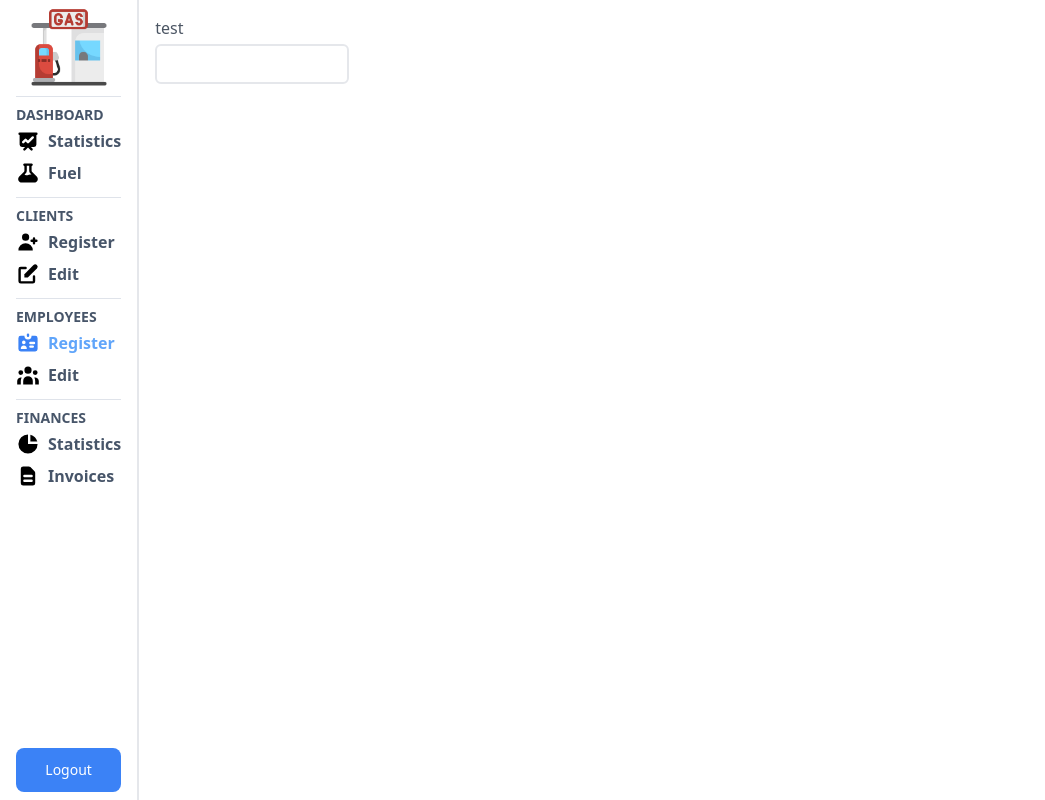
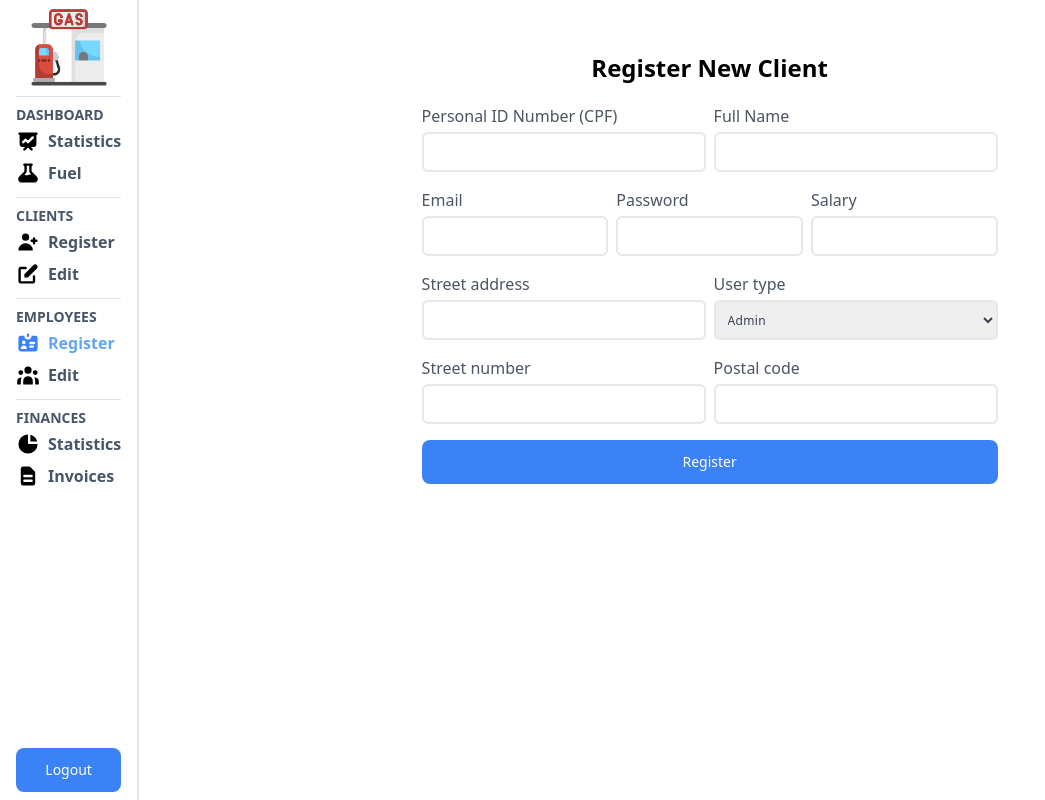
Before and after one commit to gustavomaltez/gas-station-management-system, a React (Vite) app in the folder packages/web/: page /dashboard/employees/register in a window 1280 px wide. Shown: the whole page, without its empty margins (0-1045 px from the left). Built offline with nearby package versions, Linux system fonts and the light colour scheme.

Commit message:
feat(web): added register employee screen

```diff
--- a/packages/web/src/screens/Dashboard/Employee/Register.tsx
+++ b/packages/web/src/screens/Dashboard/Employee/Register.tsx
@@ -1,13 +1,40 @@
-import { Input } from '../../../components';
+import { Button, Input } from '../../../components';
+import { Selector } from '../../../components/Selector/Selector';
 import { NavBar } from '../../../slices';
 
 export function Register(): JSX.Element {
   return (
     <main className='w-screen h-screen flex flex-row'>
       <NavBar />
-      <section className='p-4'>
-        <Input label='test' />
-      </section>
+      <form className='flex flex-col items-center w-full p-8'>
+        <h1 className='text-2xl font-bold p-5'>Register New Client</h1>
+        <div className='flex flex-col w-full max-w-xl gap-4'>
+          <div className='flex flex-row gap-2'>
+            <Input label='Personal ID Number (CPF)' />
+            <Input label='Full Name' />
+          </div>
+          <div className='flex flex-row gap-2'>
+            <Input label='Email' />
+            <Input label='Password' />
+            <Input label='Salary' />
+          </div>
+          <div className='flex flex-row gap-2'>
+            <Input label='Street address' />
+            <Selector
+              label='User type'
+              options={[
+                { id: "admin", label: "Admin" },
+                { id: "employee", label: "Employee" }
+              ]}
+            />
+          </div>
+          <div className='flex flex-row gap-2'>
+            <Input label='Street number' />
+            <Input label='Postal code' />
+          </div>
+          <Button label='Register' />
+        </div>
+      </form>
     </main>
   );
 }
```
